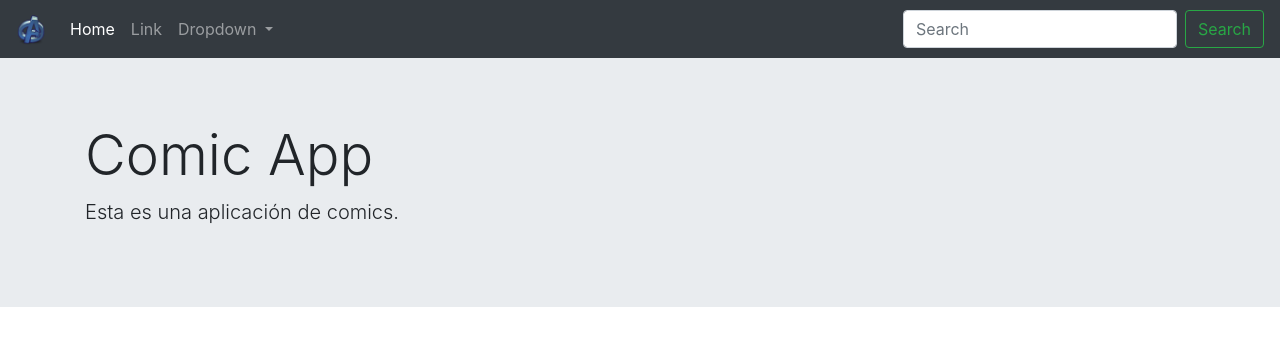
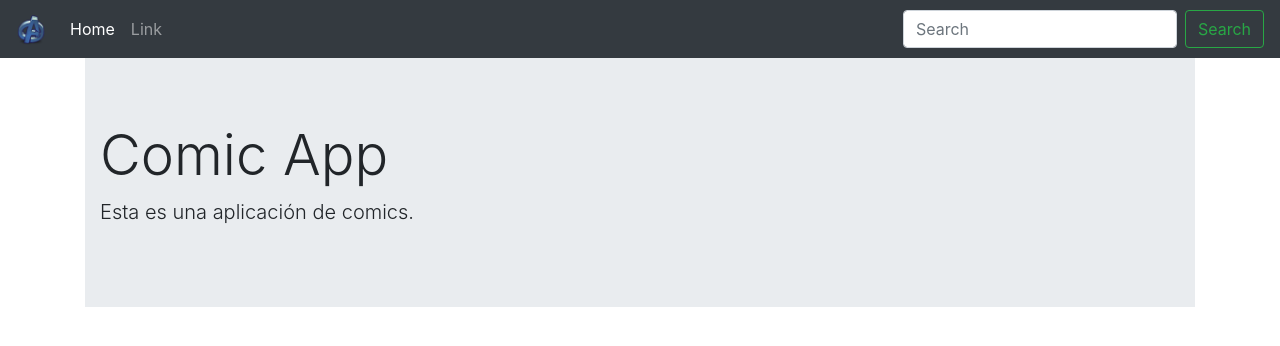
Before and after one commit to ejcordoba/udemy-courses-angular-10, an Angular app in the folder 02-spa/: page /home in a window 1280 px wide. Shown: the top 346 px of the page. Built offline with nearby package versions, Linux system fonts and the light colour scheme.

Commit message:
section 4 lesson 53 done

```diff
--- a/02-spa/src/app/app.component.html
+++ b/02-spa/src/app/app.component.html
@@ -1,2 +1,7 @@
 <app-navbar></app-navbar>
-<app-home></app-home>
+
+<div class="container">
+
+    <router-outlet></router-outlet>
+
+</div>
--- a/02-spa/src/app/app.module.ts
+++ b/02-spa/src/app/app.module.ts
@@ -1,6 +1,10 @@
 import { BrowserModule } from '@angular/platform-browser';
 import { NgModule } from '@angular/core';
+// Rutas
+import { APP_ROUTING } from './app.routes'; // Importamos el sistema de rutas
+// Servicios
 
+// Componentes
 import { AppComponent } from './app.component';
 import { NavbarComponent } from './components/shared/navbar/navbar.component';
 import { HomeComponent } from './components/home/home.component';
@@ -16,7 +20,8 @@ import { HeroesComponent } from './components/heroes/heroes.component';
     HeroesComponent
   ],
   imports: [
-    BrowserModule
+    BrowserModule,
+    APP_ROUTING // Añadimos el routing a los imports
   ],
   providers: [],
   bootstrap: [AppComponent]
--- /dev/null
+++ b/02-spa/src/app/app.routes.ts
@@ -0,0 +1,14 @@
+import { RouterModule, Routes } from '@angular/router';
+import { HomeComponent } from './components/home/home.component';
+
+const APP_ROUTES: Routes = [ // Array de rutas, cada ruta tiene un path y un componente
+    { path: 'home', component: HomeComponent },
+    { path: '**', pathMatch: 'full', redirectTo: 'home' } // La ruta ** es una ruta especial por si no consigue hacer match con ninguna de las otras
+];
+
+export const APP_ROUTING = RouterModule.forRoot(APP_ROUTES);
+// Si enviamos parámetros por url y hacemos refresh puede fallar, entonces usaríamos el sistema de hash en la URL
+// Para usar el sistema de hash en la URL sería:
+// export const APP_ROUTING = RouterModule.forRoot(APP_ROUTES, { useHash: true});
+// De otro modo tendríamos que indicar en el servidor, con .htaccess por ejemplo, que redirija a la raíz.
+// De manera automática nos configuró angular-cli en el index.html <base href="/"> necesario si no vamos a usar hash.
--- a/02-spa/src/app/components/shared/navbar/navbar.component.html
+++ b/02-spa/src/app/components/shared/navbar/navbar.component.html
@@ -14,17 +14,6 @@
             <li class="nav-item">
                 <a class="nav-link" href="#">Link</a>
             </li>
-            <li class="nav-item dropdown">
-                <a class="nav-link dropdown-toggle" href="#" id="navbarDropdown" role="button" data-toggle="dropdown" aria-haspopup="true" aria-expanded="false">
-          Dropdown
-        </a>
-                <div class="dropdown-menu" aria-labelledby="navbarDropdown">
-                    <a class="dropdown-item" href="#">Action</a>
-                    <a class="dropdown-item" href="#">Another action</a>
-                    <div class="dropdown-divider"></div>
-                    <a class="dropdown-item" href="#">Something else here</a>
-                </div>
-            </li>
         </ul>
         <form class="form-inline my-2 my-lg-0">
             <input class="form-control mr-sm-2" type="search" placeholder="Search" aria-label="Search">
```
Also changed, not shown: 2 other files (tests, documents, lock files or other folders).
